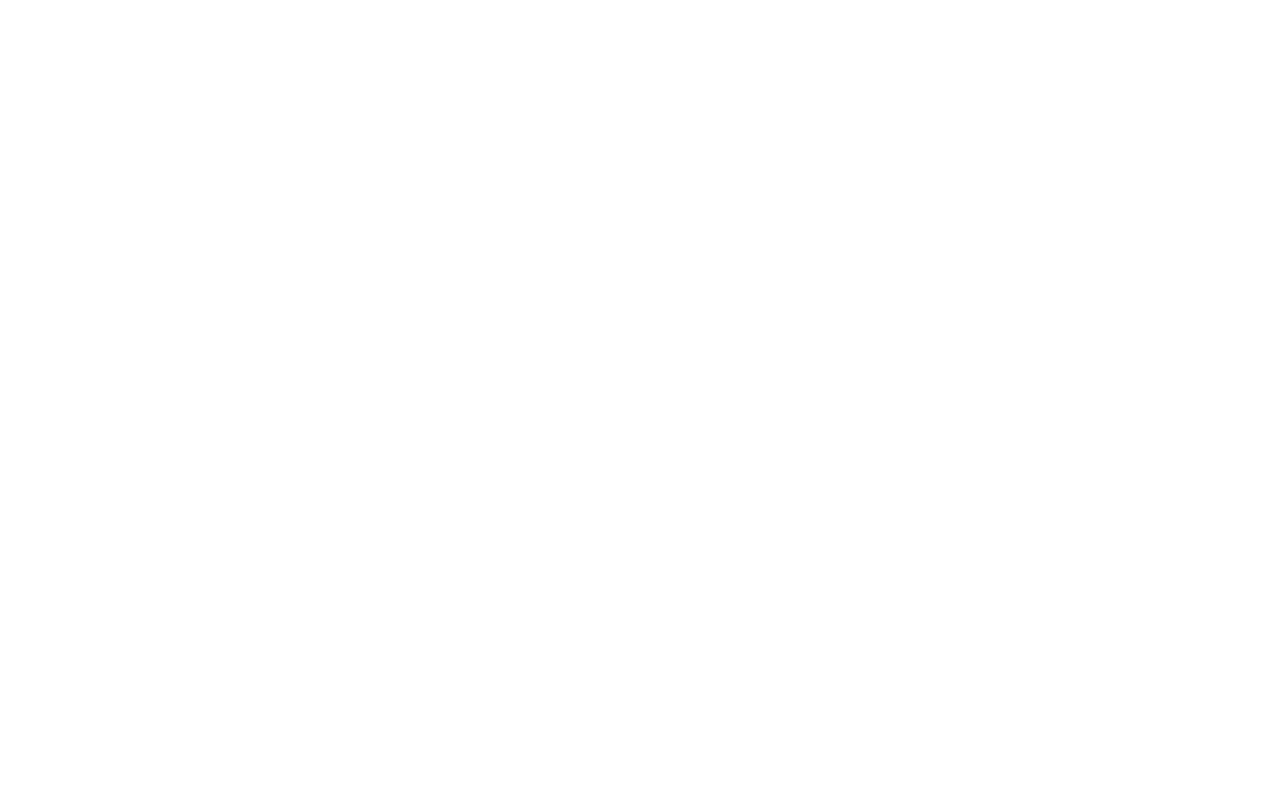
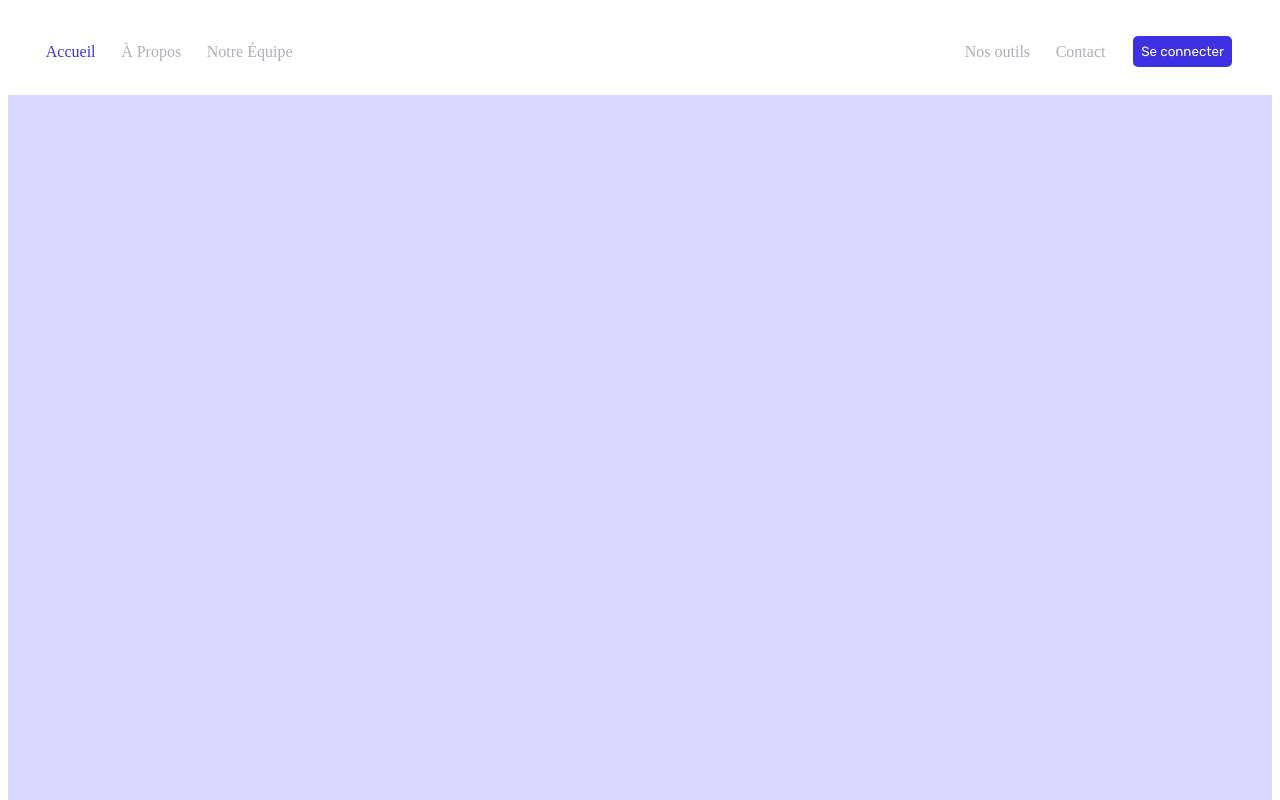
Before and after one commit to Pronicio/deepcodes, a Nuxt app: page /tools in a window 1280 px wide. Before the commit this address had no page. Shown: the top 800 px of the page. Built offline with nearby package versions, Linux system fonts and the light colour scheme.

Commit message:
🚧 Tools page.

```diff
--- /dev/null
+++ b/assets/style/pages/tools.scss
@@ -0,0 +1,7 @@
+main {
+  height: 96vh;
+
+  padding: 14vh 8vw;
+  background: rgba(200, 199, 255, 0.7);
+  backdrop-filter: blur(300px);
+}
--- a/components/Header.vue
+++ b/components/Header.vue
@@ -1,24 +1,24 @@
 <template>
   <nav>
     <div class="navbar">
-      <a href="#" class="active">Accueil</a>
-      <a href="#">À Propos</a>
-      <a href="#">Notre Équipe</a>
+      <a href="/" class="active">Accueil</a>
+      <a href="/">À Propos</a>
+      <a href="/">Notre Équipe</a>
     </div>
     <h3>DeepCodes</h3>
     <button class="mobile_menu_btn" @click="toggleMobileMenu"></button>
     <div class="navbar">
-      <a href="#">Nos outils</a>
-      <a href="#">Contact</a>
+      <a href="/tools">Nos outils</a>
+      <a href="/">Contact</a>
       <button>Se connecter</button>
     </div>
   </nav>
   <div id="mobile_menu">
-    <a href="#" class="active">Accueil</a>
-    <a href="#">À Propos</a>
-    <a href="#">Notre Équipe</a>
-    <a href="#">Nos outils</a>
-    <a href="#">Contact</a>
+    <a href="/" class="active">Accueil</a>
+    <a href="/">À Propos</a>
+    <a href="/">Notre Équipe</a>
+    <a href="/tools">Nos outils</a>
+    <a href="/">Contact</a>
     <button>Se connecter</button>
   </div>
 </template>
--- a/pages/index.vue
+++ b/pages/index.vue
@@ -68,6 +68,10 @@
 </template>
 
 <script setup>
+useMeta({
+  title: 'DeepCodes - Home'
+})
+
 function scrollToNext() {
   document.getElementById('about').scrollIntoView();
 }
@@ -75,5 +79,8 @@
 
 <style lang="scss">
 @import '../assets/style/style.scss';
+</style>
+
+<style scoped lang="scss">
 @import '../assets/style/pages/home.scss';
 </style>
--- /dev/null
+++ b/pages/tools.vue
@@ -0,0 +1,15 @@
+<template>
+  <Header/>
+  <main></main>
+  <Footer/>
+</template>
+
+<script setup>
+useMeta({
+  title: 'DeepCodes - Tools'
+})
+</script>
+
+<style scoped lang="scss">
+@import '../assets/style/pages/tools.scss';
+</style>
```
Also changed, not shown: 1 other file (tests, documents, lock files or other folders).
